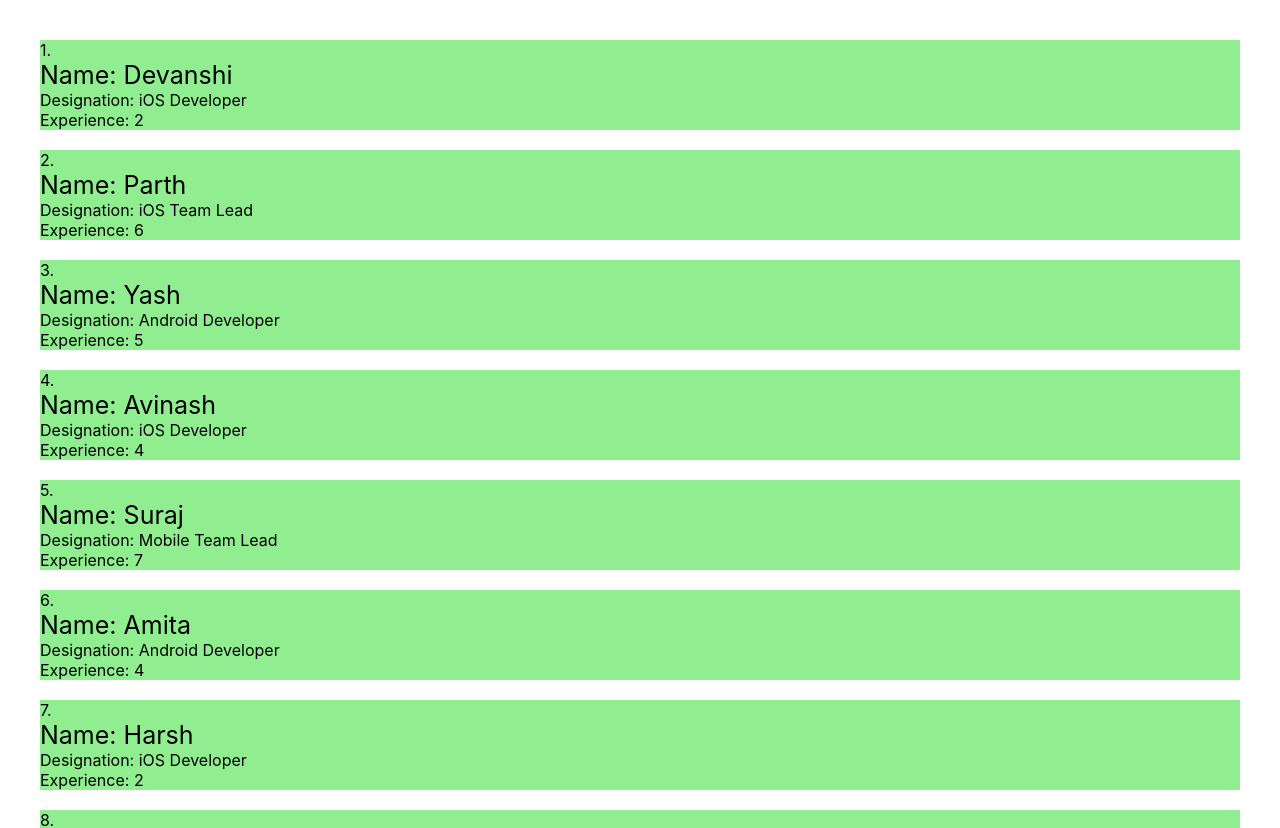
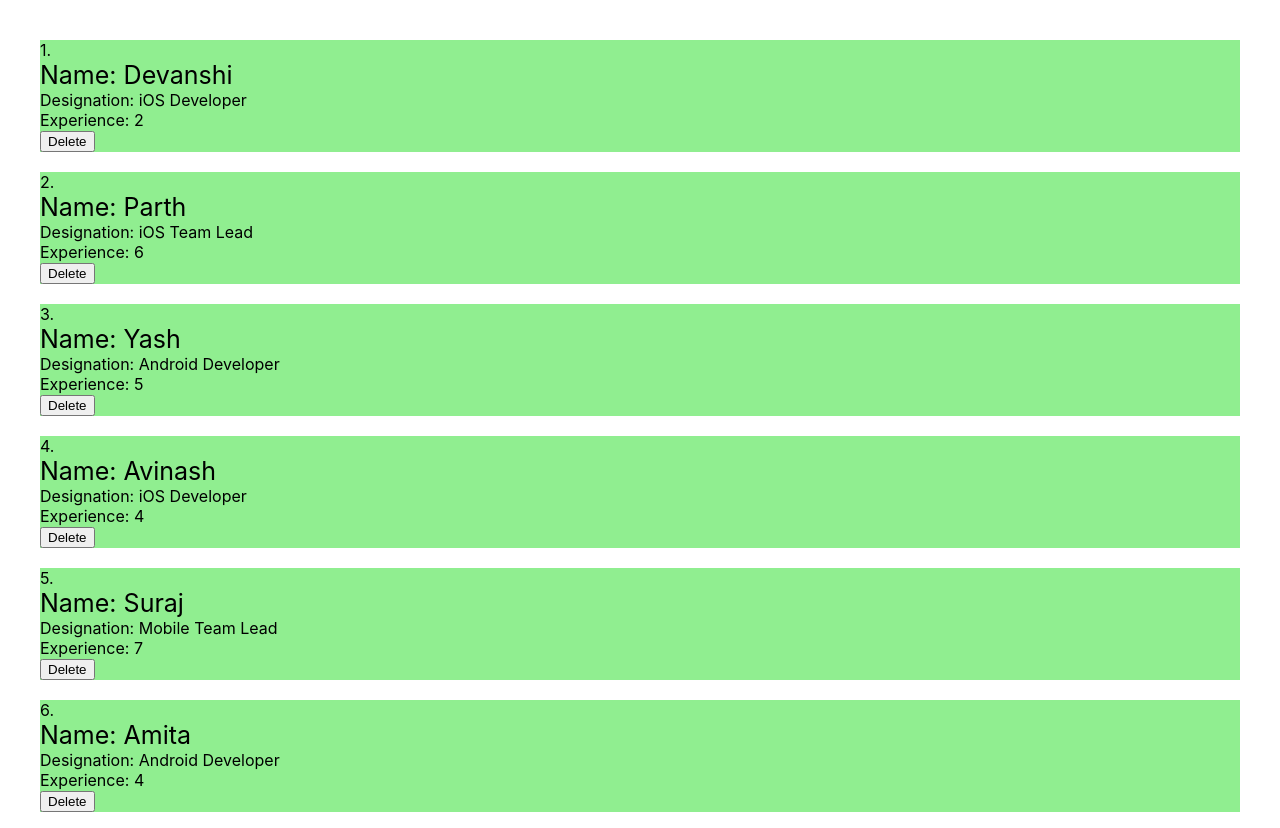
Before and after one commit to vishalavalani/webclues-training, a React (Create React App) app in the folder web/: page / in a window 1280 px wide. Shown: the top 828 px of the page. Built offline with nearby package versions, Linux system fonts and the light colour scheme.

Commit message:
delete functionality

```diff
--- a/web/src/App.js
+++ b/web/src/App.js
@@ -19,9 +19,7 @@ class App extends Component {
   // };
 
   componentDidMount() {
-    this.setState({
-      isLoading: true
-    });
+    this.setLoading();
     setTimeout(() => {
       const { flag } = this.state;
       if (flag) {
@@ -31,15 +29,38 @@ class App extends Component {
         };
         this.setState(obj, () => {
           console.log('callback');
+          this.setLoading(false);
         });
       }
-    }, 2000);
+    }, 200);
   }
+  setLoading = (loading = true) => {
+    this.setState({ isLoading: loading });
+  };
+  employeeDeleteHandler = id => {
+    console.log('employeeDeleteHandler called', id);
+    // this.setLoading();
+    setTimeout(() => {
+      const employees = this.state.employees.filter(d => d.id !== id);
+      this.setState(
+        {
+          employees
+        },
+        () => {
+          // this.setLoading(false);
+        }
+      );
+    }, 200);
+  };
   render() {
     const { employees, isLoading } = this.state;
     const loading = <Loader size="small" loading={isLoading} />;
     const traineeObj = employees.map((trainee, index) => (
-      <Trainee index={index} trainee={trainee} />
+      <Trainee
+        index={index}
+        trainee={trainee}
+        onDelete={this.employeeDeleteHandler}
+      />
     ));
     console.log('traineeObj', traineeObj);
     return <div className="App">{isLoading ? loading : traineeObj}</div>;
--- a/web/src/components/Trainee.js
+++ b/web/src/components/Trainee.js
@@ -1,13 +1,15 @@
 import React from 'react';
 
-const Trainee = ({ index, trainee }) => {
-  const { name, designation, experience } = trainee;
+const Trainee = ({ index, trainee, onDelete }) => {
+  const { name, designation, experience, id } = trainee;
+
   return (
     <div className="item">
       <span>{index + 1}. </span>
       <div className="name">Name: {name}</div>
       <div className="">Designation: {designation}</div>
       <div className="">Experience: {experience}</div>
+      <button onClick={() => onDelete(id)}>Delete</button>
     </div>
   );
 };
```
